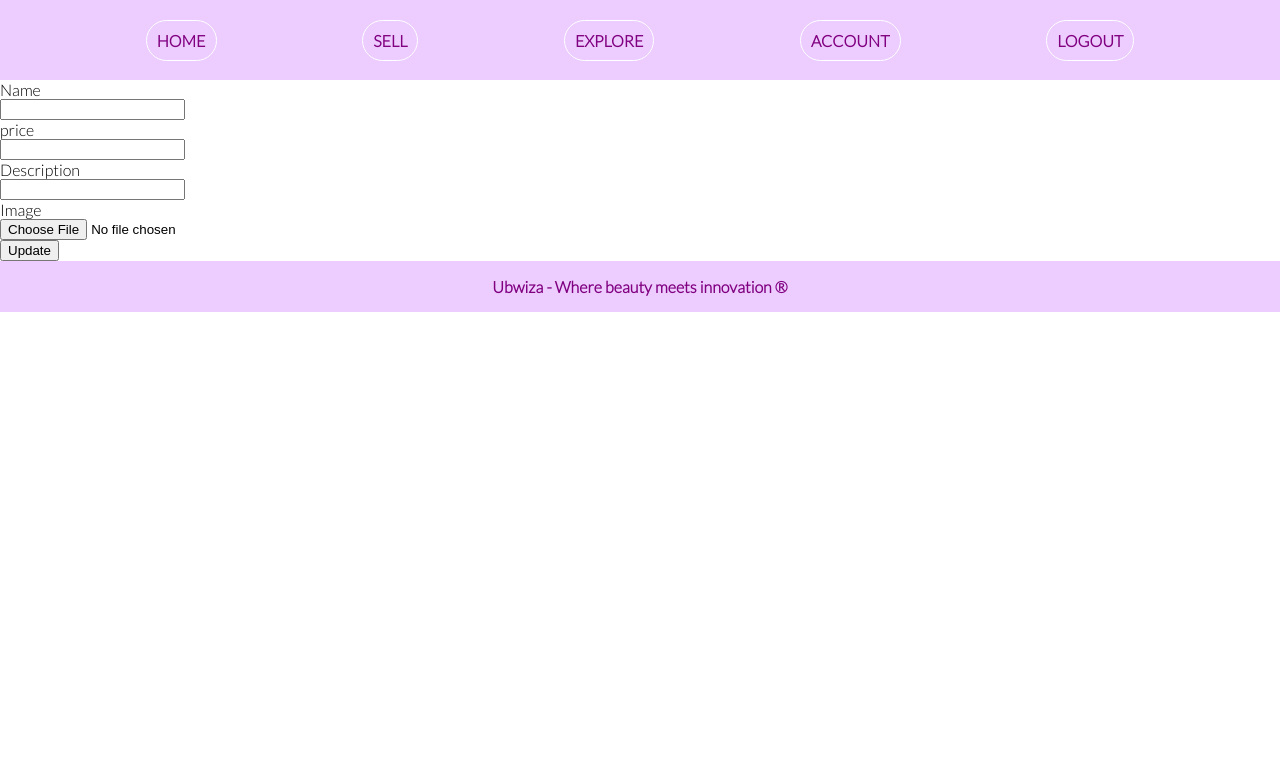
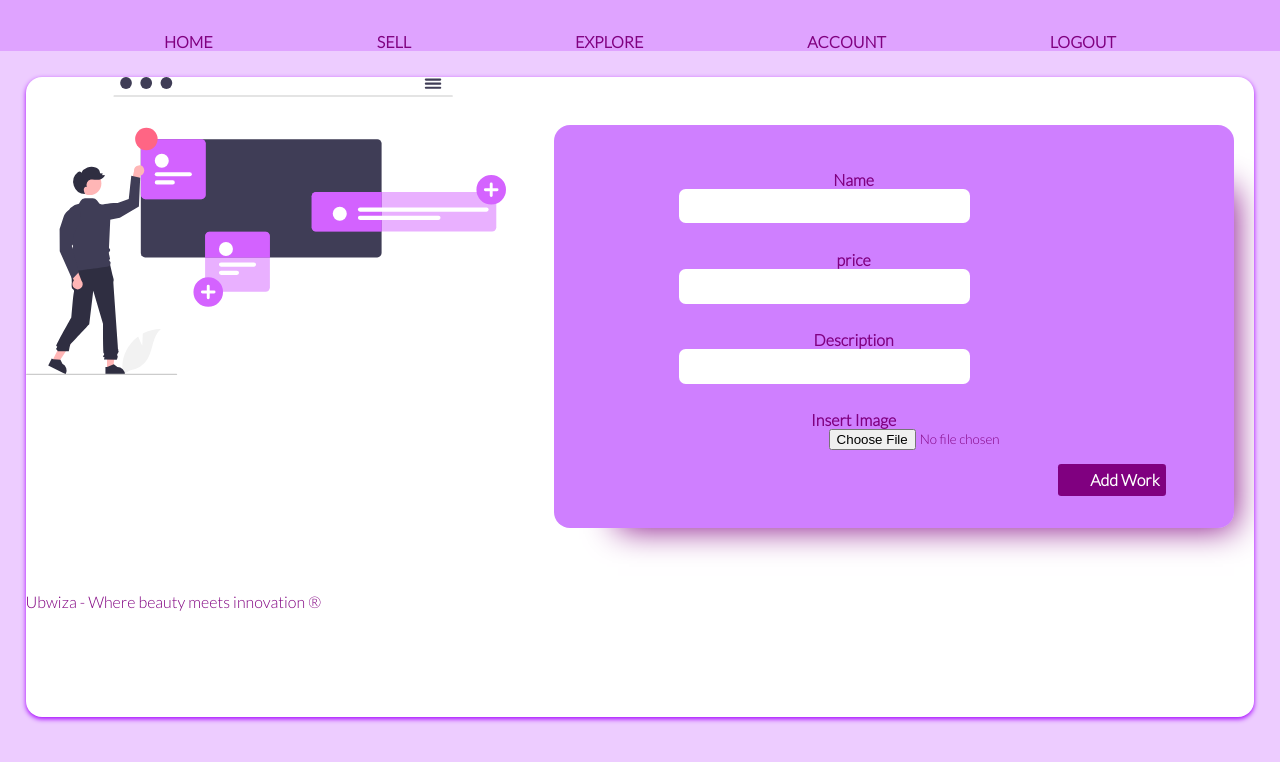
Before and after one commit to MillicentMal/Portfolio_ALX, a Flask app: page /add_product in a window 1280 px wide. Shown: the top 762 px of the page. Run offline with Flask 2, Linux system fonts and the light colour scheme; a user stored in the database is signed in; data comes from the database, SQL or seed files in the repository; both versions use the stored data as it was after the commit; parts of the project's set-up code (start-up, migrations or seed data) failed here and were passed over.

Commit message:
Final Push

```diff
--- a/app/__init__.py
+++ b/app/__init__.py
@@ -1,3 +1,4 @@
+from os.path import join, dirname, realpath
 import os
 from flask_login import  login_required, LoginManager, UserMixin, login_manager, login_user, current_user, logout_user
 from flask import Flask, request, session, render_template, url_for, flash, get_flashed_messages, message_flashed
@@ -28,7 +29,10 @@ db = SQLAlchemy(app)
 with app.app_context():
     db.create_all()
 
-UPLOAD_FOLDER =  'static/uploads/'
+
+
+UPLOAD_FOLDER = join(dirname(realpath(__file__)), 'static/uploads/..')
+
 ALLOWED_EXTENSIONS = {'png', 'jpg', 'jpeg'}
 app.config['UPLOAD_FOLDER'] = UPLOAD_FOLDER
 bcrypt = Bcrypt(app)
--- a/app/forms.py
+++ b/app/forms.py
@@ -38,7 +38,7 @@ class Addwork(Form):
     price = StringField('price',  validators=[validators.input_required(), validators.Length(min=1, max=50)])
     description = StringField('Description',  validators=[validators.input_required(), validators.Length(min=1, max=50)])
     file = FileField("Image")
-    submit = SubmitField("Update")
+    submit = SubmitField("Add Work")
 
 
 class Registration(Form):
--- a/app/routes.py
+++ b/app/routes.py
@@ -1,3 +1,4 @@
+from flask.helpers import send_from_directory
 from app import app
 from app import bcrypt, db
 import os
@@ -17,7 +18,7 @@ from app.forms import *
 from app import ALLOWED_EXTENSIONS
 
 
-UPLOAD_FOLDER =  'static/uploads/'
+UPLOAD_FOLDER =  'uploads/'
 ALLOWED_EXTENSIONS = {'png', 'jpg', 'jpeg'}
 app.config['UPLOAD_FOLDER'] = UPLOAD_FOLDER
 login_manager = LoginManager()
@@ -130,18 +131,38 @@ def delete_product(id):
 @app.route('/home')
 @login_required
 def home():
-    return render_template('home.html', sellers=Seller.query.all(), work=Work.query.all())
+    search = request.args.get('search')
+    service = request.args.get('service')
+
+    if search:
+        sellers = Seller.query.filter(Seller.flexibility.contains(search) | Seller.location.contains(search) | Seller.type_work.contains(search))
+        work = Work.query.all()
+
+
+    elif service:
+        sellers=Seller.query.all()
+        work = Work.query.filter(Work.name.contains(service))
+        return render_template('home.html',   work=work, sellers=sellers )
+    elif not search and not service:
+        work=Work.query.all()
+        sellers=Seller.query.all()
+        return render_template('home.html',   work=work, sellers=sellers )
+
+
+    else:
+        work=Work.query.all()
+        sellers=Seller.query.all()
+    return render_template('home.html',   work=work, sellers=sellers )
+
 
 @app.route('/sellers')
 @login_required
 def sellers():
     seller = Seller.query.filter_by(id=current_user.id).first()
-    if seller:
-        work = Work.query.filter_by(seller_id=current_user.id).all()
-        return render_template('sellers.html', work=work, seller = Seller.query.filter_by(username=current_user.username).first() )
-    else:
-        return redirect(url_for('register'))
-
+    if not seller:
+         return redirect(url_for('register'))
+    work = Work.query.filter_by(seller_id=current_user.id).all()
+    return render_template('sellers.html', work=work, seller = Seller.query.filter_by(username=current_user.username).first() )
 
 @app.route('/update_work/<int:id>', methods=['GET', 'POST'])
 @login_required
@@ -193,30 +214,32 @@ def add_product():
 
                 return render_template('sellers.html', work=Work.query.filter_by(seller_id=current_user.id).all(), seller = Seller.query.filter_by(username=current_user.username).first())
             except:
-                flash(f"Failed to add your new product")
+                return "<h1>Failed to add your new product</h1>"
     return render_template('add_product.html', form=form)
 
 
 
 
 
-@app.route('/register', methods=['POST', 'GET'])
+@app.route('/register', methods=['GET', 'POST'])
 @login_required
 def register():
     form = Registration()
+    seller = Seller.query.filter_by(username=current_user.id).first()
+    if request.method == 'GET' and seller:
+        return redirect(url_for('sellers'))
     if request.method == 'POST':
-        seller = User.query.filter_by(username=current_user.id).first()
-        folder = (os.path.join(app.config['UPLOAD_FOLDER'],  current_user.name))
-        os.mkdir(folder)
+            folder = (os.path.join(app.config['UPLOAD_FOLDER'],  current_user.name))
+            os.mkdir(folder)
 
-        new_seller = Seller(name=current_user.name, flexibility=request.form['flexibility'], location=request.form['location'],  folder=folder, email=current_user.email, username=current_user.username, type_work=request.form['type_work'], phone=request.form['phone'])
-        try:
-            db.session.add(new_seller)
-            db.session.commit()
-            return redirect(url_for('sellers'))
-        except:
-            flash(f'Failed to register your business')
-            return redirect(url_for('home'))
+            new_seller = Seller(name=current_user.name, flexibility=request.form['flexibility'], location=request.form['location'],  folder=folder, email=current_user.email, username=current_user.username, type_work=request.form['type_work'], phone=request.form['phone'])
+            try:
+                db.session.add(new_seller)
+                db.session.commit()
+                return redirect(url_for('sellers'))
+            except:
+                flash(f'Failed to register your business')
+                return redirect(url_for('home'))
 
     return render_template('register.html', form=form)
 
@@ -236,3 +259,14 @@ def signup():
 @app.route('/')
 def index():
     return render_template('index.html')
+
+
+
+
+
+#first create the route
+@app.route('/uploads/<path:filename>')
+def download_file(filename):
+    return send_from_directory(os.path.abspath(UPLOAD_FOLDER), filename, as_attachment=True)
+
+#add this to the template inside of an image tag
--- /dev/null
+++ b/app/static/css/product.css
@@ -0,0 +1,136 @@
+body {
+    padding: 0;
+    margin: 0;
+    color: purple;
+    background-color: rgba(165, 0, 255, 0.2);
+    display: grid;
+    grid-template-columns: auto;
+    font-family: 'Lato', sans-serif;
+}
+main {
+    border-radius: 1em;
+    background-color: white;
+    display: grid;
+    margin: 2vw;
+    height: 40em;
+    box-shadow: 0 2px 5px 0 rgb(165, 0, 255);
+    overflow: hidden;
+
+}
+img {
+    width: 30em;
+}
+
+form {
+
+    background-color: rgba(160, 0, 255, 0.5);
+    display:flex;
+    flex-direction: column;
+    flex-wrap: wrap;
+    width: 75vh;
+    grid-column: 2;
+    grid-row: 1;
+    justify-content: center;
+    align-content: center;
+    margin: 3em;
+    border-radius: 1em;
+    text-align: center;
+    font-weight: 800;
+
+
+}
+.file {
+    border: none;
+    width: 15em;
+
+}
+
+input {
+    padding-left: 25%;
+ border-radius: .5em;
+ font-family: "Lato", sans-serif;
+    height: 2em;
+    width: 10em;
+    max-width: fit-content;
+    margin-bottom: 2em;
+    border: solid white;
+
+}
+main {
+    background-color: white;
+}
+.pic {
+    border: none;
+}
+nav {
+    display: flex;
+    flex-direction: row;
+    justify-content: space-around;
+
+}
+.submit {
+    color: white;
+    border-style: none;
+    background-color: purple;
+    justify-self: center;
+    text-align: center;
+    padding-top: 7.5px;
+    padding-bottom: 7.5px;
+    font-size: 1em;
+    font-family: 'Lucida Sans', 'Lucida Sans Regular', 'Lucida Grande', 'Lucida Sans Unicode', Geneva, Verdana, sans-serif;
+}
+
+
+h1 {
+    color: purple;
+    justify-self: center;
+}
+
+header {
+    text-align: center;
+}
+
+
+form {
+    grid-column: 2/span 3;
+    padding-right: 5em;
+    justify-self: center;
+    box-shadow: 2em 2em 2em -2em;
+    box-shadow: -2em 4em -2em -2em;
+    position: relative;
+
+}
+header {
+
+    display: flex;
+    justify-content: space-evenly;
+    background-color: rgba(165, 0, 255, 0.2);
+}
+
+.button  {
+    font-family: 'Lato';
+    border-radius: .2em;
+    border: none;
+    background-color: purple;
+    color: white;
+    font-size: 1em;
+    font-weight: 900;
+    justify-self: center;
+    width: max-content;
+    text-align: center;
+    margin-left: 2em;
+    padding-left: 2em;
+    position: absolute;
+    right: 10%;
+    bottom: 0%;
+
+
+
+}
+a {
+    padding-top: 2em;
+    color: purple;
+    font-weight: 900;
+    text-decoration: none;
+
+}
--- a/app/static/css/sellers.css
+++ b/app/static/css/sellers.css
@@ -6,27 +6,32 @@ body {
     font-family: 'Lucida Sans', 'Lucida Sans Regular', 'Lucida Grande', 'Lucida Sans Unicode', Geneva, Verdana, sans-serif;
     font-family: 'Indie Flower', cursive;
 font-family: 'Lato', sans-serif;
+background-color:  rgba(165, 0, 255, 0.1);
 }
 main {
-    background-color:  rgba(165, 0, 255, 0.1);
+    background-color: white;
   display: grid;
   grid-template-columns: repeat(3, 1fr);
   grid-row-gap: 2em;
-    padding-top: 5vh;
-    padding-bottom: 5vh;
-
-    padding-left: 5vw;
-    padding-right: 5vw;
+  margin: 1vw;
+  padding: 5em;
+    justify-self: center;
 }
 .service {
+    padding: 1rem;
+    background: white;
+    border: 1px solid #777;
+    border-radius: .25rem;
+    overflow: hidden;
 display: flex;
 flex-direction:column;
+box-shadow: 2em 2em 2em -2em;;
 
-font-family: 'Indie Flower', cursive;
-/* font-family: 'Lato', sans-serif; */
+
+ font-family: 'Lato', sans-serif;
     font-weight: 900;
    text-align: center;
-    width: 20em;
+    width: 25vw;
     max-height: fit-content;
     color:purple;
     border-style: none;
--- a/app/templates/add_product.html
+++ b/app/templates/add_product.html
@@ -5,7 +5,8 @@
     <meta http-equiv="X-UA-Compatible" content="IE=edge">
     <meta name="viewport" content="width=device-width, initial-scale=1.0">
     {% block styles %}
-    <link rel="stylesheet" href="{{ url_for('static', filename='css/sellers.css') }}">
+    <link rel="stylesheet" href="{{ url_for('static', filename='css/product.css') }}">
+
     <link rel="preconnect" href="https://fonts.googleapis.com">
 <link rel="preconnect" href="https://fonts.gstatic.com" crossorigin>
 <link href="https://fonts.googleapis.com/css2?family=Indie+Flower&family=Lato:wght@300&display=swap" rel="stylesheet">
@@ -16,18 +17,20 @@
 
     {% block content%}
     <header>
-        <nav>
+
     <a href="{{url_for('index')}}">HOME</a>
     <a href="{{url_for('sellers')}}">SELL</a>
     <a href="{{url_for('home')}}">EXPLORE</a>
     <a href="{{url_for('account')}}">ACCOUNT</a>
     <a href="{{url_for('logout')}}">LOGOUT</a>
 
-</nav>
 </header>
 
 {% endblock %}
+<main>
 
+
+    <img src="{{url_for('static', filename='images/undraw_add_information_j2wg.svg')}}" alt="REGISTER">
     <form  action="/add_product"  enctype="multipart/form-data" method="POST" id="product_add">
 
         {{ form.csrf_token }}
@@ -37,9 +40,10 @@
         {{ form.price }}
         <label for=""> {{ form.description.label }}</label>
         {{ form.description }}
-        <label for=""> {{ form.file.label }}</label>
-        {{ form.file }}
-        {{ form.submit }}
+
+        <label  for=""> Insert Image</label>  {{ form.file(class="file") }}
+
+        {{ form.submit(class="button") }}
         </form>
     </div>
 
@@ -51,5 +55,6 @@
        Ubwiza -  Where beauty meets innovation  &#174;
       </p>
 </footer>
+</main>
 </body>
 </html>
--- a/app/templates/edit_profile.html
+++ b/app/templates/edit_profile.html
@@ -25,5 +25,6 @@
                 {{ form.username }}
                 {{form.submit}}
             </form>
+ <img src="{{url_for('static', filename='images/joinus.svg')}}" alt="REGISTER">
 </body>
 </html>
--- a/app/templates/register.html
+++ b/app/templates/register.html
@@ -21,7 +21,7 @@
 
 
         <div>
-            <form  method="POST" action="/register">
+            <form  method="POST">
                 {{ form.csrf_token }}
                 <label for=""> {{ form.phone.label }}</label>
                 {{ form.phone }}
```
Also changed, not shown: other parts of app/static/css/sellers.css (+42 -34 lines), app/static/css/account.css (added, +40 -0 lines), app/static/css/home.css (+155 -51 lines), app/templates/account.html (+16 -9 lines), app/templates/home.html (+33 -14 lines), app/templates/reset_password.html (+8 -1 lines), app/templates/sellers.html (+6 -6 lines), app/static/uploads/Millicent/zip-up-vertical-striped-jacket-olive-multi-150240-6.jpg (deleted), app/storage.db, uploads/Test/IMG_0289.JPG (added), uploads/Test/WhatsApp_Image_2021-08-08_at_15.41.38.jpeg (added), 1 other file.
